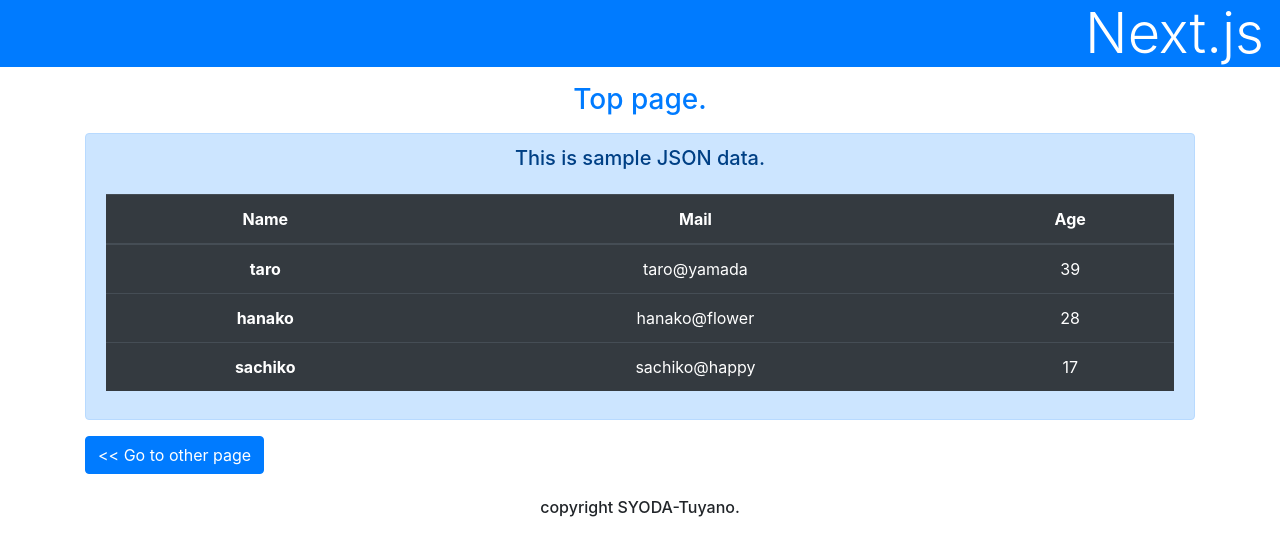
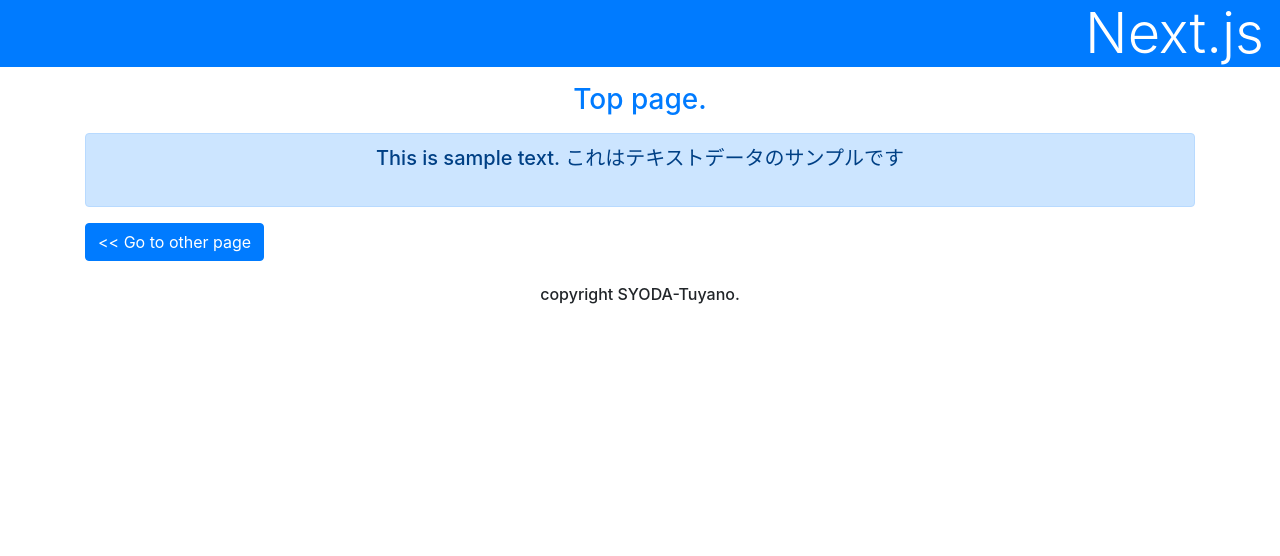
Before and after one commit to kosuke-17/next_app, a Next.js app: page / in a window 1280 px wide. Shown: the top 556 px of the page. Built offline with nearby package versions, Linux system fonts and the light colour scheme.

Commit message:
json以外のデータを利用可能にする

```diff
--- a/pages/index.js
+++ b/pages/index.js
@@ -5,27 +5,14 @@ import Link from 'next/link'
 
 export default function Home() {
 
-  const {data} = useSWR('/data.json')
+  const func = (...args)=> fetch(...args).then(res => res.text())
+  const { data, err } = useSWR('/data.txt', func)
 
   return (
     <div>
       <Layout header="Next.js" title="Top page.">
       <div className="alert alert-primary text-center">
-        <h5 className="mb-4">{data != undefined ? data.message : 'error...' }</h5>
-        <table className="table table-dark">
-          <thead className="">
-            <tr><th>Name</th><th>Mail</th><th>Age</th></tr>
-          </thead>
-          <tbody>
-            {data != undefined ? data.data.map((value, key)=> (
-              <tr key={key}>
-                <th>{value.name}</th>
-                <td>{value.mail}</td>
-                <td>{value.age}</td>
-              </tr>
-            )) : <tr><th></th><td>no data.</td><td></td></tr>}
-          </tbody>
-        </table>
+        <h5 className="mb-4">{ data }</h5>
       </div>
       <Link href="./other">
         <button className="btn btn-primary">
```
Also changed, not shown: public/data.txt (added).
